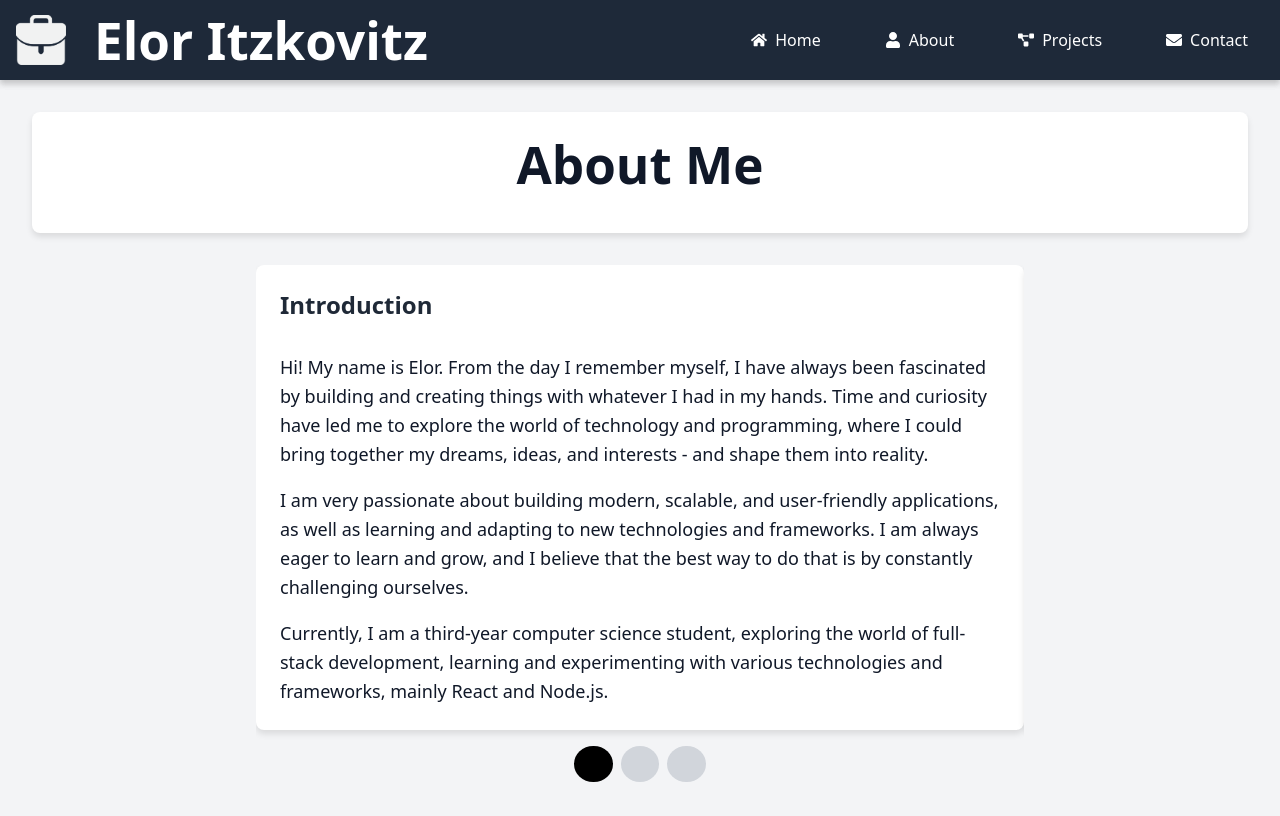
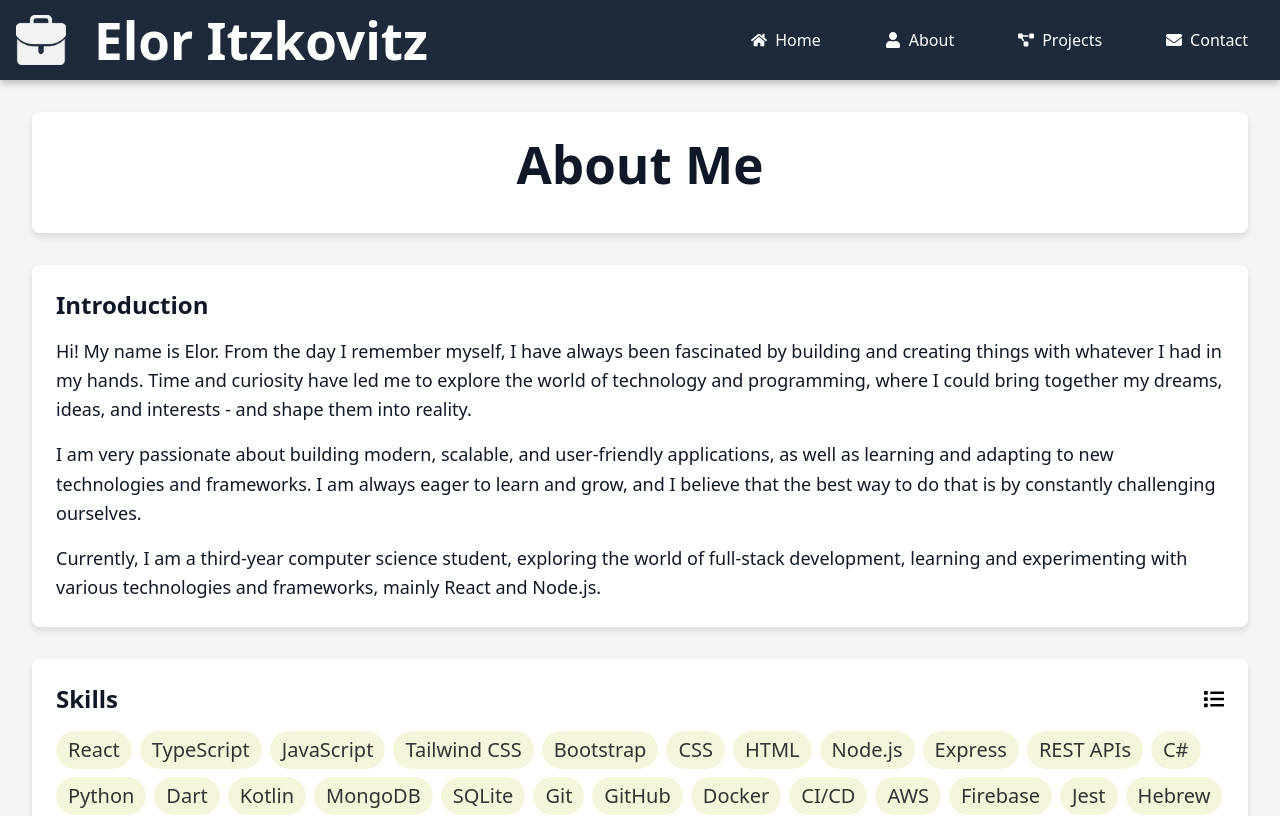
Before and after one commit to eloritzkovitz/portfolio, a React (Vite) app: page /about in a window 1280 px wide. Shown: the top 816 px of the page. Built offline with nearby package versions, Linux system fonts and the light colour scheme.

Commit message:
Redesign

```diff
--- a/src/pages/About.tsx
+++ b/src/pages/About.tsx
@@ -10,6 +10,10 @@ function About() {
     skillsData.map(() => false)
   );
   const [isFlatView, setIsFlatView] = useState(true);
+  const [isMobile, setIsMobile] = useState(window.innerWidth <= 768);
+
+  // Variables for swipe detection
+  const [touchStartX, setTouchStartX] = useState<number | null>(null);
 
   const cards = [
     {
@@ -149,38 +153,53 @@ function About() {
     return () => clearInterval(interval);
   }, [isPaused]);
 
-  // Add keyboard arrow navigation
-  useEffect(() => {
-    const handleKeyDown = (event: KeyboardEvent) => {
-      if (event.key === "ArrowRight") {
+  // Handle swipe gestures
+  const handleTouchStart = (e: React.TouchEvent) => {
+    setTouchStartX(e.touches[0].clientX);
+  };
+
+  const handleTouchEnd = (e: React.TouchEvent) => {
+    if (touchStartX !== null) {
+      const touchEnd = e.changedTouches[0].clientX;
+      const swipeDistance = touchStartX - touchEnd;
+
+      if (swipeDistance > 50) {
+        // Swipe left
         handleNext();
-      }
-      if (event.key === "ArrowLeft") {
+      } else if (swipeDistance < -50) {
+        // Swipe right
         handlePrev();
       }
+    }
+
+    // Reset touch start
+    setTouchStartX(null);
   };
-    window.addEventListener("keydown", handleKeyDown);
-    return () => window.removeEventListener("keydown", handleKeyDown);
-  }, [handleNext, handlePrev]);
 
-  // Set flat view when not on the skills card
+  // Update `isMobile` state on window resize
   useEffect(() => {
-    if (cards[currentIndex].title !== "Skills") {
-      setIsFlatView(true);
-    }
-  }, [currentIndex, cards]);
+    const handleResize = () => {
+      setIsMobile(window.innerWidth <= 768);
+    };
+
+    window.addEventListener("resize", handleResize);
+    return () => window.removeEventListener("resize", handleResize);
+  }, []);
 
   return (
     <section
       className="about-section"
       onMouseEnter={() => setIsPaused(true)}
       onMouseLeave={() => setIsPaused(false)}
+      onTouchStart={handleTouchStart}
+      onTouchEnd={handleTouchEnd}
     >
       {/* Intro Card */}
       <div className="bg-white shadow-md rounded-lg p-6 mb-8">
         <h1 className="text-4xl font-bold mb-4 text-center">About Me</h1>
       </div>
 
+      {isMobile ? (
         <div className="carousel-container">
           {/* Carousel Items */}
           <div
@@ -227,6 +246,35 @@ function About() {
             ))}
           </div>
         </div>
+      ) : (
+        <div className="desktop-cards">
+          {cards.map((card, index) => (
+            <div
+              key={`${card.title}-${index}`}
+              className="bg-white shadow-md rounded-lg p-6 mb-8"
+            >
+              <div className="flex items-center justify-between mb-4">
+                <h2 className="text-2xl font-bold">{card.title}</h2>
+                {card.title === "Skills" && (
+                  <button
+                    className="toggle-view-btn"
+                    onClick={() => setIsFlatView(!isFlatView)}
+                    aria-label="Toggle View"
+                    data-tooltip={
+                      isFlatView
+                        ? "Switch to Grouped View"
+                        : "Switch to Flat View"
+                    }
+                  >
+                    {isFlatView ? <FaList size={20} /> : <FaTh size={20} />}
+                  </button>
+                )}
+              </div>
+              {card.content}
+            </div>
+          ))}
+        </div>
+      )}
     </section>
   );
 }
```
Lines whose indentation alone changed are shown as unchanged.
